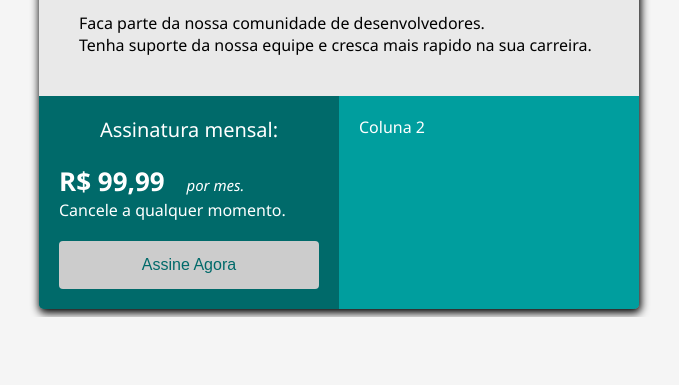
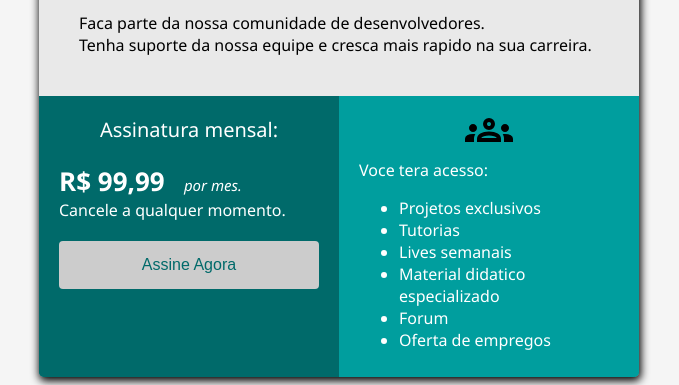
Before and after one commit to BrunoJGiacomini/bootcamp-devjr-modulo2, a plain HTML site: page index.html in a window 1280 px wide. Shown: the part 633-1018 px from the top of the page, without its empty margins (301-980 px from the left). Before the commit the page ends 950 px from the top, so only its background shows below. Drawn offline with Linux system fonts and the light colour scheme.

Commit message:
closes #5 Tags ul e li (lista nao ordenada - segunda coluna)

```diff
--- a/index.html
+++ b/index.html
@@ -53,7 +53,7 @@
         .col-2{
             background-color: #009E9E;
             width: 50%;
-            padding: 20px;
+            padding: 10px 20px;
             color: #FFF;
         }
         .subscription-title{
@@ -90,6 +90,10 @@
         .button:hover{
             background-color: #E9E9E9;
         }
+        .image-group{
+            text-align: center;
+
+        }
     </style>
 </head>
 <body>
@@ -112,7 +116,7 @@
                     Assinatura mensal:
                 </div>
                 <div>
-                    <span class="price"> R$ 99,99 </span>
+                    <span class="price">R$ 99,99</span>
                     <span class="month">por mes.</span>
                 </div>
                 <div>
@@ -122,7 +126,24 @@
                 <button class="button">Assine Agora</button>
             </div>
             <div class="col-2">
-                Coluna 2
+
+                <div class="image-group">
+                    <object data="groups_FILL0_wght400_GRAD0_opsz24.svg" type="image/svg+xml" ></object>
+                </div>
+
+                <div>
+                    Voce tera acesso:<br>
+                </div>
+                <div>
+                    <ul>
+                        <li>Projetos exclusivos</li>
+                        <li>Tutorias</li>
+                        <li>Lives semanais</li>
+                        <li>Material didatico especializado</li>
+                        <li> Forum</li>
+                        <li>Oferta de empregos</li>
+                    </ul>
+                </div>
             </div>
         </div>
     </div>
```
Also changed, not shown: groups_FILL0_wght400_GRAD0_opsz24.svg (added).
